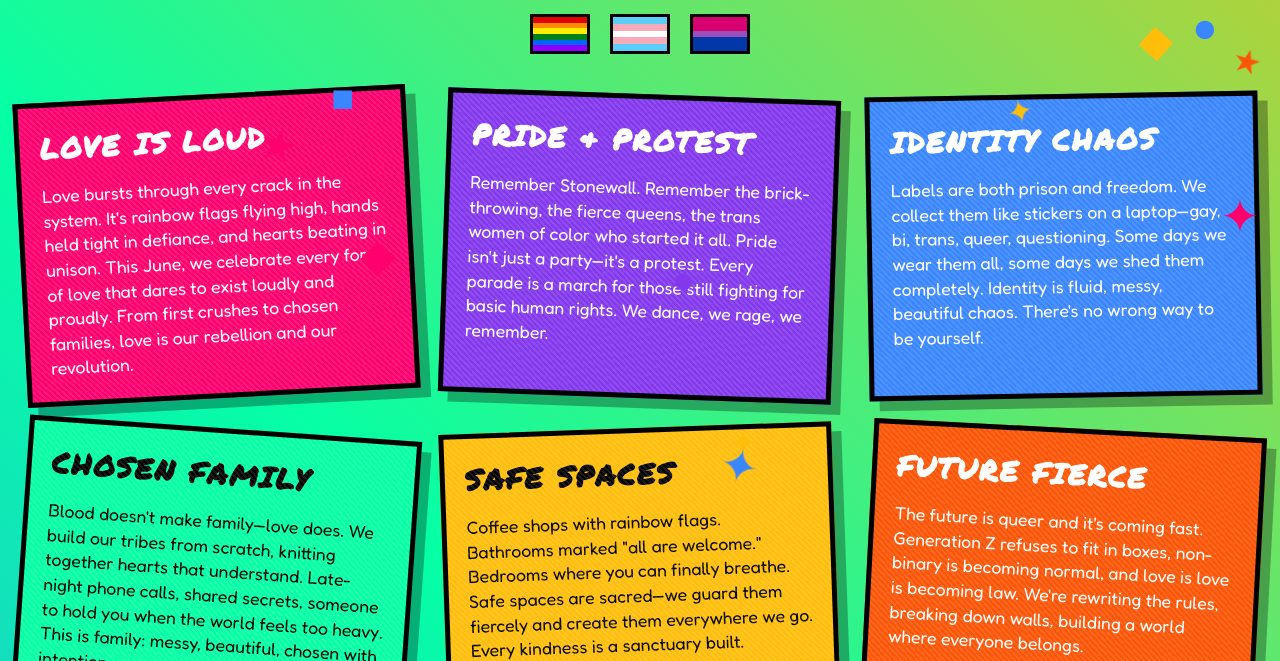
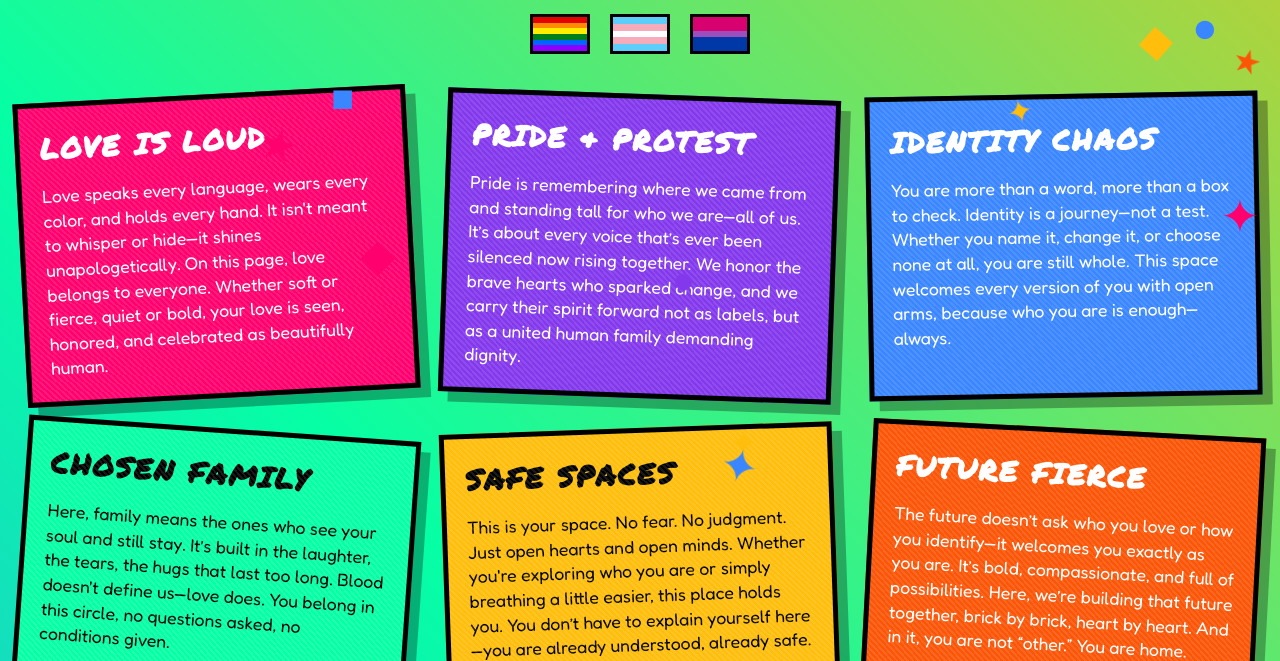
Before and after one commit to Snehadas2005/QueerStation, a website: page index.html in a window 1280 px wide. Shown: the part 291-952 px from the top of the page. Drawn offline with Linux system fonts and the light colour scheme; a web font is replaced by a local one.

Commit message:
articles changes

```diff
--- a/index.html
+++ b/index.html
@@ -30,42 +30,42 @@
                 <article class="zine-piece" role="article" tabindex="0">
                     <h2 class="piece-title">LOVE IS LOUD</h2>
                     <div class="piece-content">
-                        Love bursts through every crack in the system. It's rainbow flags flying high, hands held tight in defiance, and hearts beating in unison. This June, we celebrate every form of love that dares to exist loudly and proudly. From first crushes to chosen families, love is our rebellion and our revolution.
+                        Love speaks every language, wears every color, and holds every hand. It isn't meant to whisper or hide—it shines unapologetically. On this page, love belongs to everyone. Whether soft or fierce, quiet or bold, your love is seen, honored, and celebrated as beautifully human.
                     </div>
                 </article>
 
                 <article class="zine-piece" role="article" tabindex="0">
                     <h2 class="piece-title">PRIDE & PROTEST</h2>
                     <div class="piece-content">
-                        Remember Stonewall. Remember the brick-throwing, the fierce queens, the trans women of color who started it all. Pride isn't just a party—it's a protest. Every parade is a march for those still fighting for basic human rights. We dance, we rage, we remember.
+                        Pride is remembering where we came from and standing tall for who we are—all of us. It’s about every voice that’s ever been silenced now rising together. We honor the brave hearts who sparked change, and we carry their spirit forward not as labels, but as a united human family demanding dignity.
                     </div>
                 </article>
 
                 <article class="zine-piece" role="article" tabindex="0">
                     <h2 class="piece-title">IDENTITY CHAOS</h2>
                     <div class="piece-content">
-                        Labels are both prison and freedom. We collect them like stickers on a laptop—gay, bi, trans, queer, questioning. Some days we wear them all, some days we shed them completely. Identity is fluid, messy, beautiful chaos. There's no wrong way to be yourself.
+                        You are more than a word, more than a box to check. Identity is a journey—not a test. Whether you name it, change it, or choose none at all, you are still whole. This space welcomes every version of you with open arms, because who you are is enough—always.
                     </div>
                 </article>
 
                 <article class="zine-piece" role="article" tabindex="0">
                     <h2 class="piece-title">CHOSEN FAMILY</h2>
                     <div class="piece-content">
-                        Blood doesn't make family—love does. We build our tribes from scratch, knitting together hearts that understand. Late-night phone calls, shared secrets, someone to hold you when the world feels too heavy. This is family: messy, beautiful, chosen with intention.
+                        Here, family means the ones who see your soul and still stay. It’s built in the laughter, the tears, the hugs that last too long. Blood doesn't define us—love does. You belong in this circle, no questions asked, no conditions given.
                     </div>
                 </article>
 
                 <article class="zine-piece" role="article" tabindex="0">
                     <h2 class="piece-title">SAFE SPACES</h2>
                     <div class="piece-content">
-                        Coffee shops with rainbow flags. Bathrooms marked "all are welcome." Bedrooms where you can finally breathe. Safe spaces are sacred—we guard them fiercely and create them everywhere we go. Every kindness is a sanctuary built.
+                        This is your space. No fear. No judgment. Just open hearts and open minds. Whether you're exploring who you are or simply breathing a little easier, this place holds you. You don’t have to explain yourself here—you are already understood, already safe.
                     </div>
                 </article>
 
                 <article class="zine-piece" role="article" tabindex="0">
                     <h2 class="piece-title">FUTURE FIERCE</h2>
                     <div class="piece-content">
-                        The future is queer and it's coming fast. Generation Z refuses to fit in boxes, non-binary is becoming normal, and love is love is becoming law. We're rewriting the rules, breaking down walls, building a world where everyone belongs.
+                        The future doesn’t ask who you love or how you identify—it welcomes you exactly as you are. It’s bold, compassionate, and full of possibilities. Here, we’re building that future together, brick by brick, heart by heart. And in it, you are not “other.” You are home.
                     </div>
                 </article>
             </main>
```
